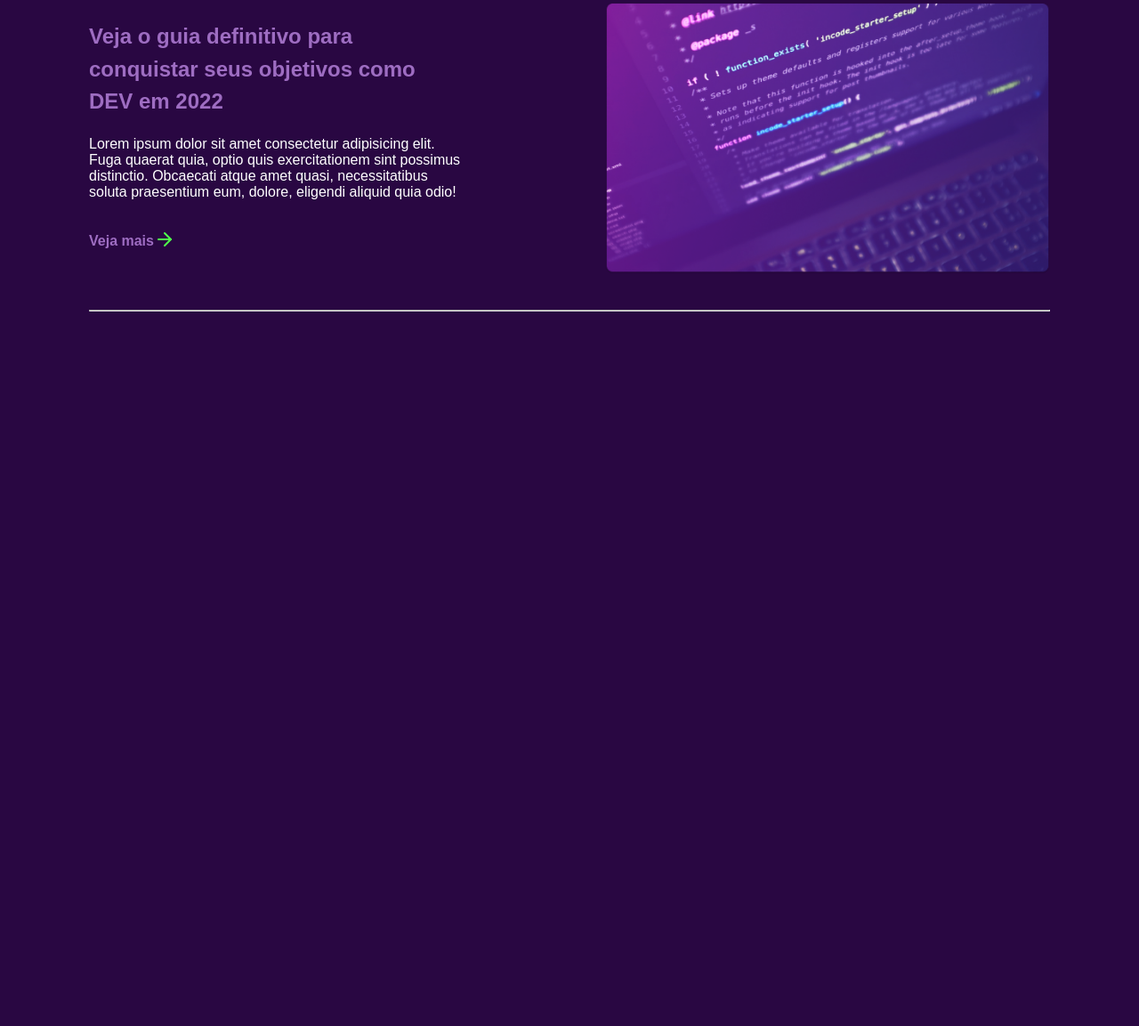
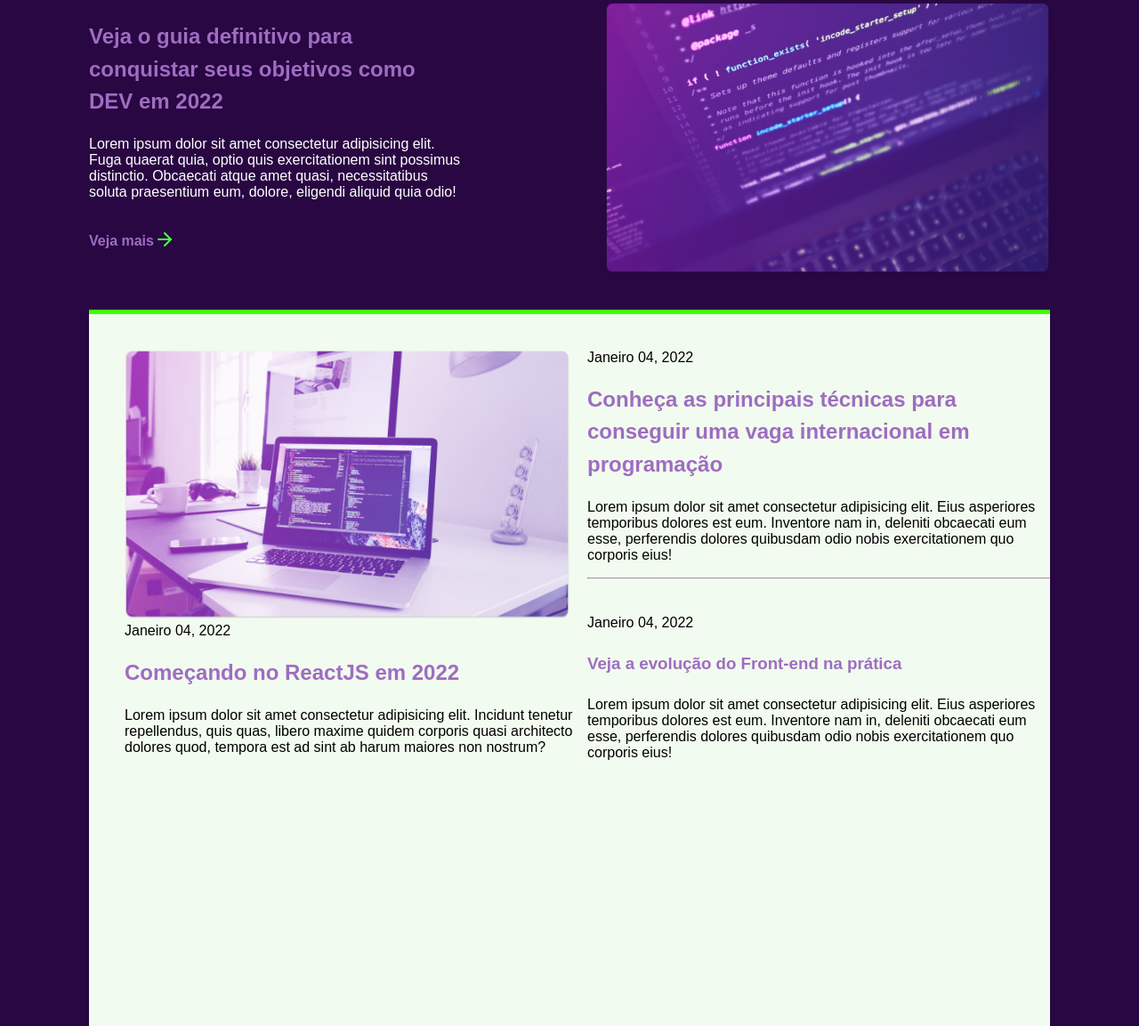
Before and after one commit to mcarnelos/projeto-rocketblog, a plain HTML site: page index.html in a window 1280 px wide. Shown: the part 130-1283 px from the top of the page at 89% size. Before the commit the page ends 800 px from the top, so only its background shows below. Drawn offline with Linux system fonts and the light colour scheme.

Commit message:
Inclusão do conteudo do main

```diff
--- a/index.html
+++ b/index.html
@@ -8,6 +8,7 @@
     <link rel="stylesheet" href="style.css">
 </head>
 <body>
+    <div class="cont">
         <header>
             <h1>Rocketblog</h1>
             <nav>
@@ -26,7 +27,7 @@
             </div>
         </header>
 
-    <main class="container">
+        <div class="container">
             <section class="destaques">
                 <h1>Veja o guia definitivo para conquistar seus objetivos como DEV em 2022</h1>
                 <p>Lorem ipsum dolor sit amet consectetur adipisicing elit. Fuga quaerat quia, optio quis exercitationem sint possimus distinctio. Obcaecati atque amet quasi, necessitatibus soluta praesentium eum, dolore, eligendi aliquid quia odio!</p>
@@ -40,9 +41,38 @@
 
             <img class="imagem1" src="./images/featured-image.png" alt="featured-image">
 
+        </div>
+        <hr id="linha-verde">
+    <main class="container2">
+
+        <article class="post1">
+            <img id="imagem-post1" src="./images/post-1.png" alt="post1">
+            <figcaption>Janeiro 04, 2022</figcaption>
+
+            <h1>Começando no ReactJS em 2022</h1>
+            <p>Lorem ipsum dolor sit amet consectetur adipisicing elit. Incidunt tenetur repellendus, quis quas, libero maxime quidem corporis quasi architecto dolores quod, tempora est ad sint ab harum maiores non nostrum?</p>
+        </article>
+
+        <article class="post2">
+            <figcaption>Janeiro 04, 2022</figcaption>
+            <h1>Conheça as principais técnicas para conseguir uma vaga internacional em programação</h1>
+            <p>Lorem ipsum dolor sit amet consectetur adipisicing elit. Eius asperiores temporibus dolores est eum. Inventore nam in, deleniti obcaecati eum esse, perferendis dolores quibusdam odio nobis exercitationem quo corporis eius!</p>
+
+            <hr id="linha-post">
+
+            <article class="post3">
+                <figcaption>Janeiro 04, 2022</figcaption>
+                <h1>Veja a evolução do Front-end na prática</h1>
+                <p>Lorem ipsum dolor sit amet consectetur adipisicing elit. Eius asperiores temporibus dolores est eum. Inventore nam in, deleniti obcaecati eum esse, perferendis dolores quibusdam odio nobis exercitationem quo corporis eius!</p>
+
+
+            </article>
+        </article>
+
 
     </main>
-    <hr>
+    </div>
+
 
 </body>
 </html>
--- a/style.css
+++ b/style.css
@@ -1,5 +1,10 @@
 body {
+    background-color: #290742;
+    margin: 0 auto;
     font-family: Arial, Helvetica, sans-serif;
+}
+
+.cont {
     margin: 0 auto;
     width: 1080px;
     margin-top: 50px;
@@ -82,5 +87,48 @@ nav {
     display: flex;
     justify-content: flex-start;
     align-items: center;
+}
 
+#linha-verde {
+    height: 5px;
+    background-color: #40FF00;
+    border: none;
+    margin-bottom: -40px;
 }
+
+.container2 {
+    background: #F2FBEF;
+    display: flex;
+    margin-top: 40px;
+    height: 100vh;
+}
+
+#imagem-post1 {
+    width: 500px;
+}
+
+.post1 {
+    width: 1080px;
+    margin-top: 40px;
+    margin-left: 40px;
+}
+
+.post1 h1 {
+    margin-top: 20px;
+    color: #9e6dc2;
+    line-height: 2.3rem;
+}
+
+.post2 {
+    margin-top: 40px;
+    width: 1080px;
+}
+
+.post2 h1 {
+    color: #9e6dc2;
+    line-height: 2.3rem;
+}
+
+.post3 {
+    margin-top: 40px;
+}
```
Lines whose indentation alone changed are shown as unchanged.
